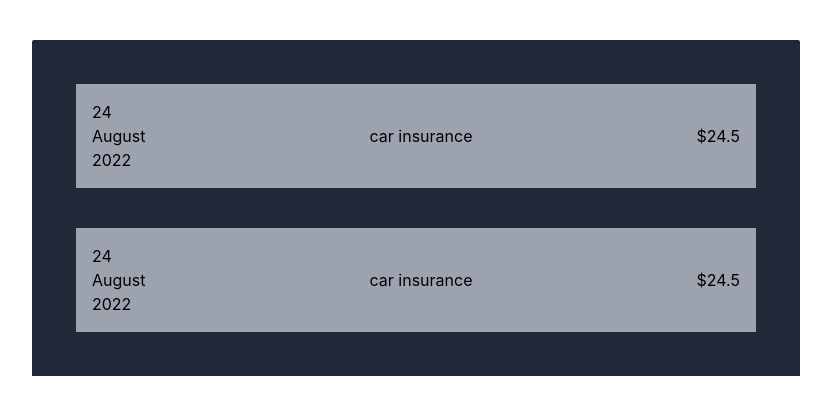
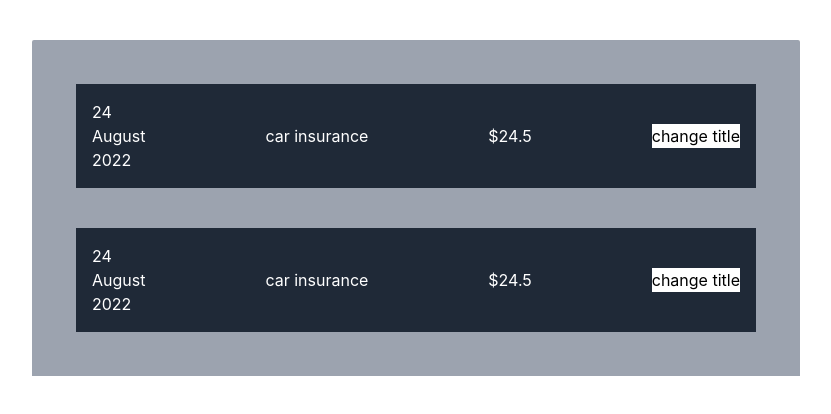
Before and after one commit to subhankar18r/expense-tracker, a React (Create React App) app: page / in a window 1280 px wide. Shown: the top 414 px of the page, without its empty margins (224-1055 px from the left). Built offline with nearby package versions, Linux system fonts and the light colour scheme.

Commit message:
using useState method

```diff
--- a/src/App.js
+++ b/src/App.js
@@ -16,7 +16,7 @@ function App() {
   ];
 
   return (
-    <Container className="bg-gray-800 p-1 rounded-t-sm w-[60vw] m-auto mt-10">
+    <Container className="bg-gray-400 p-1 rounded-t-sm w-[60vw] m-auto mt-10">
       <Expenseitem
         title={expenses[0].title}
         date={expenses[0].date}
--- a/src/components/expenses/Expenseitem.js
+++ b/src/components/expenses/Expenseitem.js
@@ -1,11 +1,23 @@
+import { useState } from "react";
+
 import ExpenseDate from "./ExpenseDate";
 
 function Expenseitem(props) {
+  const [title, setTitle] = useState(props.title);
+
+  const clickHandler = () => {
+    setTitle("updated");
+    console.log("clicked");
+  };
+
   return (
-    <div className="flex justify-between items-center bg-gray-400 m-10 p-4">
+    <div className="flex justify-between items-center bg-gray-800 text-white m-10 p-4">
       <ExpenseDate date={props.date} />
-      <h2>{props.title}</h2>
+      <h2>{title}</h2>
       <div className="price">{props.amount}</div>
+      <button className="bg-white text-black" onClick={clickHandler}>
+        change title
+      </button>
     </div>
   );
 }
```
